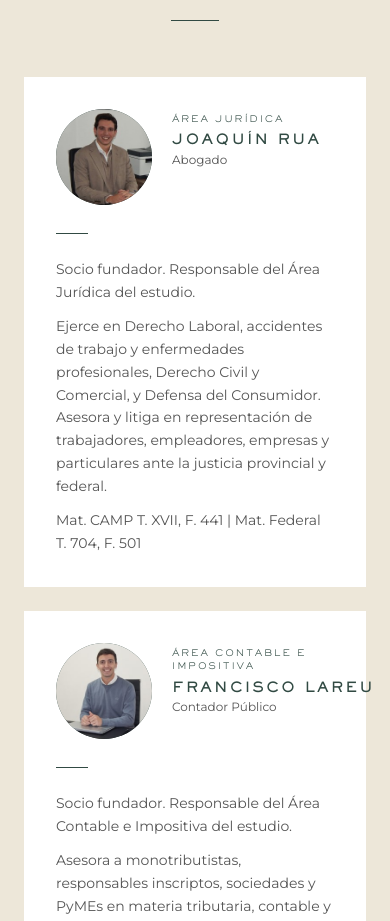
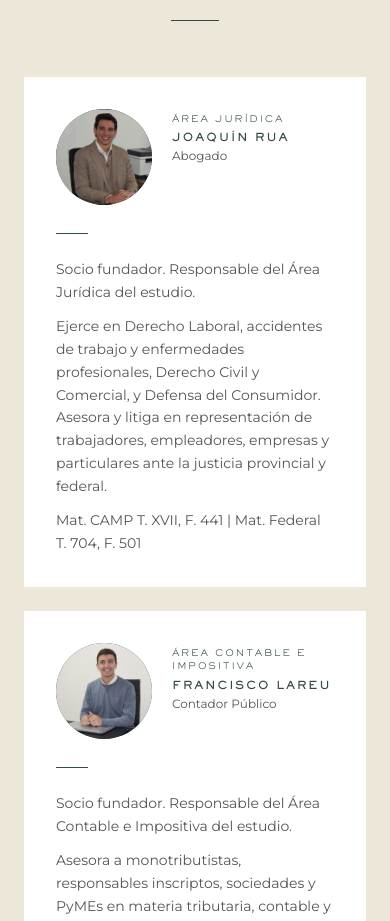
Before and after one commit to RuaLareu/rualareu-web, a Next.js app: page / in a window 390 px wide. Shown: the part 3580-4501 px from the top of the page. Built offline with nearby package versions, Linux system fonts and the light colour scheme.

Commit message:
fix: reducir tamaño nombre socios en mobile para que entre en 1 línea

```diff
--- a/src/components/sections/PartnersSection.tsx
+++ b/src/components/sections/PartnersSection.tsx
@@ -57,7 +57,7 @@ export default function PartnersSection() {
                     <p className="font-sackers-light text-accent text-[9px] tracking-[0.25em] mb-1.5">
                       {partner.area}
                     </p>
-                    <h3 className="font-sackers-heavy text-primary text-sm sm:text-base leading-tight whitespace-nowrap">
+                    <h3 className="font-sackers-heavy text-primary text-[11px] sm:text-sm md:text-base leading-tight whitespace-nowrap">
                       {partner.name}
                     </h3>
                     <p className="text-text-secondary text-xs mt-0.5">{partner.title}</p>
```
